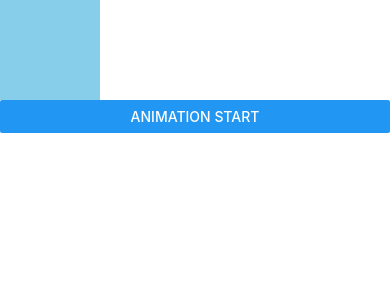
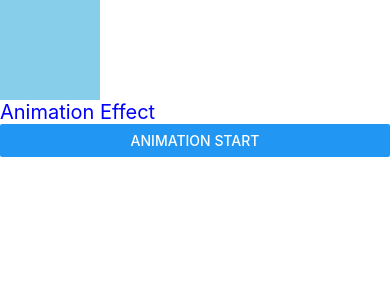
Before and after one commit to hyunjin0905/rn-animation, a React Native app: screen / in a window 390 px wide. Shown: the top 300 px of the page. Built offline with nearby package versions, Linux system fonts and the light colour scheme.

Commit message:
[feat] 글자 효과 주기

```diff
--- a/src/Animation01.js
+++ b/src/Animation01.js
@@ -29,12 +29,20 @@ class AnimOne extends Component {
                 <Animated.View //style={this.state.mySquare.getLayout()}
                     style={{
                         opacity:this.state.mySquare,
-                        transform: [{
-                            rotateY: this.state.mySquare.interpolate({
-                                inputRange: [0, 0.5, 1],
-                                outputRange: ['0deg', '100deg', '360deg']
-                            })
-                        }],
+                        transform: [
+                            {
+                                rotateX: this.state.mySquare.interpolate({
+                                    inputRange: [0, 0.5, 1],
+                                    outputRange: ['0deg', '100deg', '360deg']
+                                })
+                            },
+                            {
+                                translateX: this.state.mySquare.interpolate({
+                                    inputRange: [0, 0.5, 1],
+                                    outputRange: [300, 150, 0]
+                                })
+                            }
+                        ],
                         // top: this.state.mySquare.interpolate({
                         //     inputRange: [0, 1],
                         //     outputRange: [700, 0]
@@ -44,6 +52,19 @@ class AnimOne extends Component {
                     <View style={styles.square}>
                     </View>
                 </Animated.View>
+                <Animated.Text style={{
+                    fontSize: this.state.mySquare.interpolate({
+                        inputRange: [0, 0.5, 1],
+                        outputRange: [40, 30, 20]
+                    }),
+                    color: this.state.mySquare.interpolate({
+                        inputRange: [0, 0.5, 1],
+                        outputRange: ['red','green', 'blue']
+                    }),
+
+                }}>
+                    <Text>Animation Effect</Text>
+                </Animated.Text>
                 <Button title="Animation start" onPress={this.runAnimation}/>
             </View>
 
```
